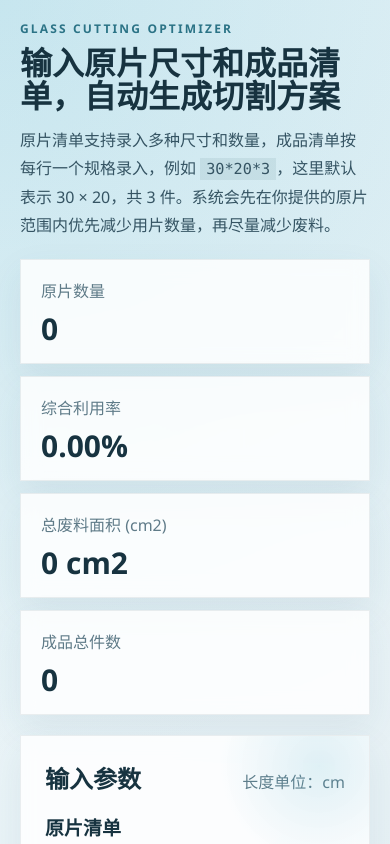
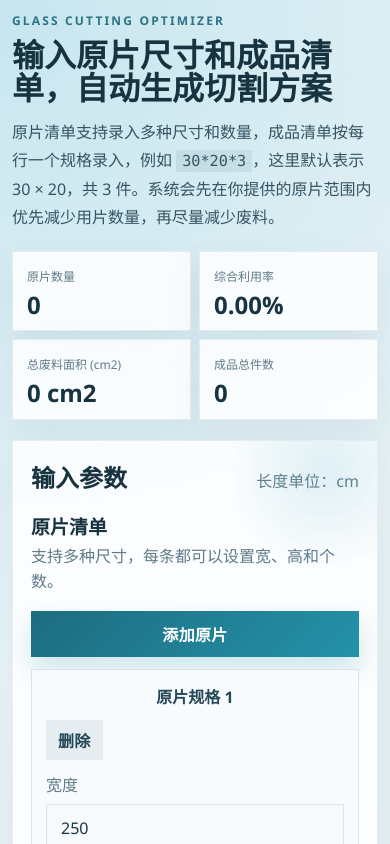
Before and after one commit to Haha-li/forGlass, a Vue app in the folder apps/desktop/: page / in a window 390 px wide. Shown: the top 844 px of the page. Built offline with nearby package versions, Linux system fonts and the light colour scheme.

Commit message:
css调整

```diff
--- a/apps/desktop/src/App.vue
+++ b/apps/desktop/src/App.vue
@@ -796,7 +796,7 @@ function stockFullyUsed(index: number): boolean {
       </div>
     </section>
 
-    <section class="panel">
+    <section class="panel panel-results">
       <div class="panel-heading">
         <h2>切割结果</h2>
         <span>每块原片单独切换旋转</span>
--- a/apps/desktop/src/style.css
+++ b/apps/desktop/src/style.css
@@ -54,7 +54,7 @@ p {
   max-width: 1520px;
   min-height: 100vh;
   margin: 0 auto;
-  padding: 32px;
+  padding: 18px;
 }
 
 .hero,
@@ -140,7 +140,7 @@ h3 {
 }
 
 .panel {
-  padding: 24px;
+  padding: 18px;
 }
 
 .panel-heading {
@@ -494,6 +494,35 @@ h3 {
   gap: 18px;
 }
 
+.panel-results {
+  padding: 12px;
+}
+
+.panel-results .panel-heading {
+  margin-bottom: 10px;
+}
+
+.panel-results .sheet-list {
+  grid-template-columns: repeat(auto-fit, minmax(min(100%, 520px), 1fr));
+  gap: 10px;
+}
+
+.panel-results .sheet-card {
+  padding: 10px;
+}
+
+.panel-results .sheet-card header {
+  margin-bottom: 8px;
+}
+
+.panel-results .sheet-stats {
+  margin-bottom: 8px;
+}
+
+.panel-results .placement-list {
+  margin-top: 8px;
+}
+
 .sheet-card {
   padding: 18px;
 }
@@ -755,15 +784,32 @@ h3 {
 
 @media (max-width: 820px) {
   .shell {
-    padding: 20px;
+    padding: 12px;
   }
 
-  .hero-metrics,
   .field-grid,
   .overview-grid,
   .sheet-list,
   .stock-row-grid {
     grid-template-columns: 1fr;
+  }
+
+  .hero-metrics {
+    grid-template-columns: repeat(2, minmax(0, 1fr));
+    gap: 8px;
+  }
+
+  .metric {
+    padding: 12px 14px;
+  }
+
+  .metric strong {
+    margin-top: 6px;
+    font-size: 24px;
+  }
+
+  .metric span {
+    font-size: 12px;
   }
 
   .section-heading,
```
